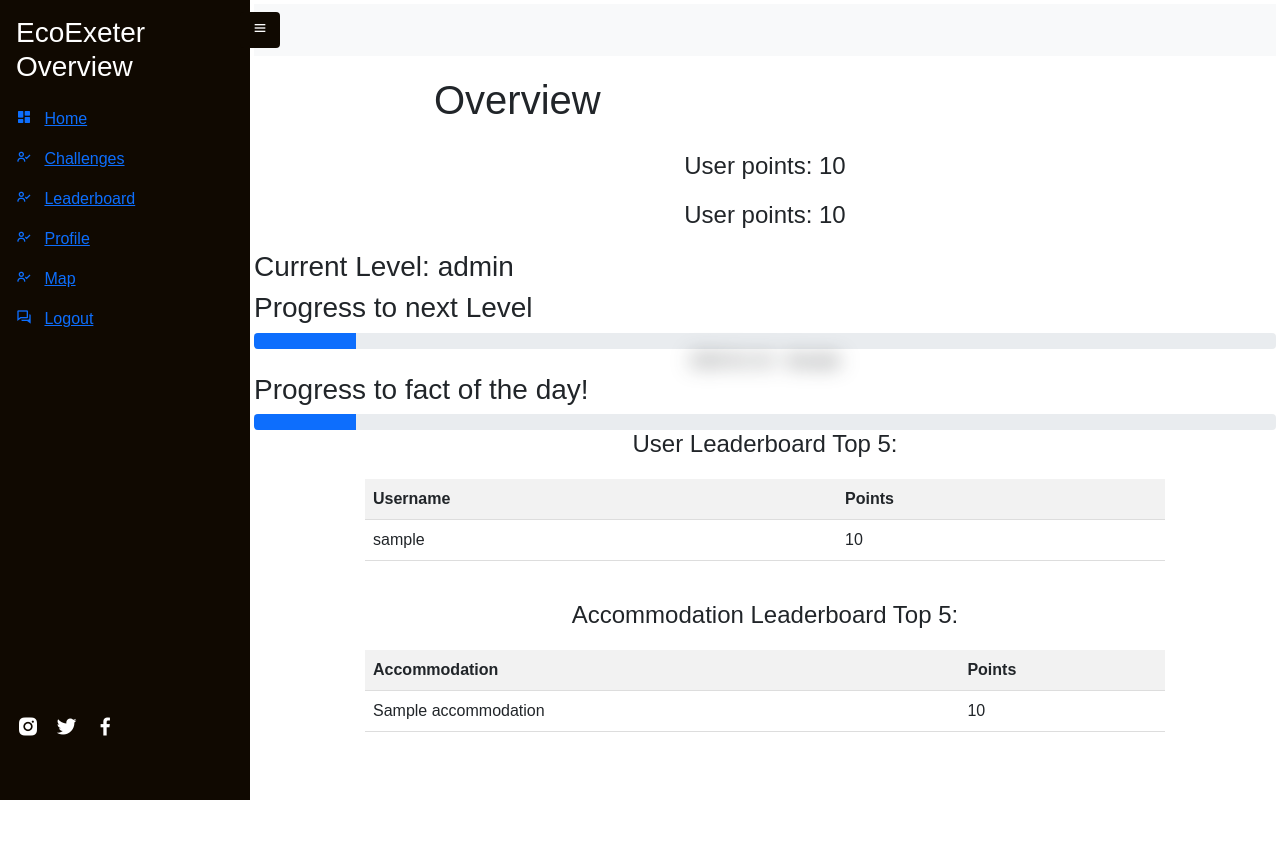
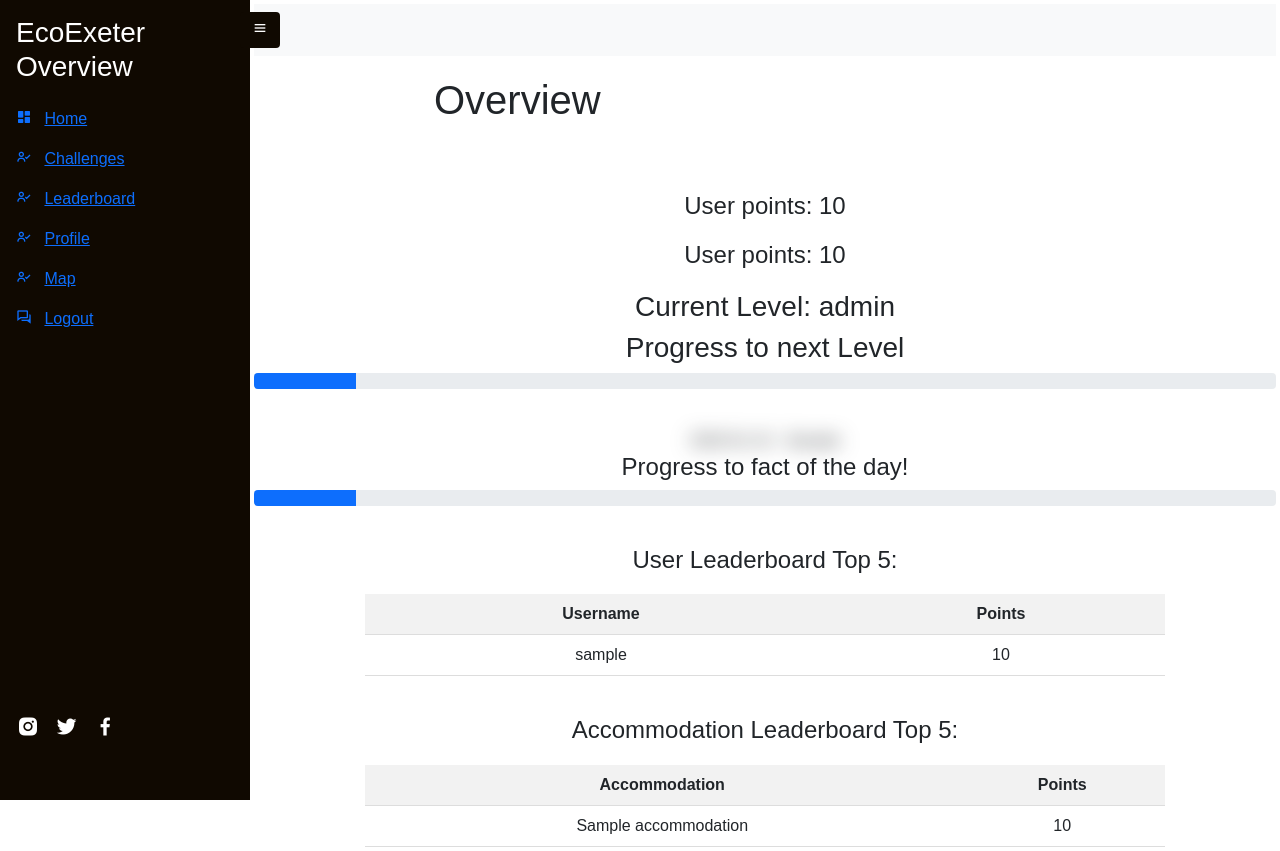
Before and after one commit to prinal07/GroupDjangoProject, a Django app: template player/templates/player/overview.html in a window 1280 px wide. Before the commit the page ends 800 px from the top, so only its background shows below. Run offline with Django 4.2, Linux system fonts and the light colour scheme; tables that the repository leaves empty hold one stand-in row (values such as "Sample post"); the template is opened without the code that fills it: values that come from a table or form of the project are taken from there, most other values are stand-ins (such as "Sample title", 1, 10 or a date in 2020).

Commit message:
basic styling in overview.html

```diff
--- a/player/static/player/overview.css
+++ b/player/static/player/overview.css
@@ -10,7 +10,7 @@
 #user_leaderboard th,
 #user_leaderboard td {
   padding: 8px;
-    text-align: left;
+  text-align: center;
   border-bottom: 1px solid #ddd;
 }
 
@@ -29,7 +29,7 @@
 #accommodation_leaderboard th,
 #accommodation_leaderboard td {
   padding: 8px;
-    text-align: left;
+  text-align: center;
   border-bottom: 1px solid #ddd;
 }
 
@@ -41,6 +41,7 @@
   text-align: center;
   font-size: 24px;
   margin-bottom: 20px;
+  margin-top: 40px;
 }
 
 /*fact of the day styling*/
@@ -58,7 +59,13 @@
   width: 100%;
   height: 100%;
   filter: blur(10px);
+  margin-top: 40px;
 }
+
+#fact-progress-title {
+  text-align: center
+}
+
 
 /*player info styling*/
 
@@ -66,6 +73,7 @@
   text-align: center;
   font-size: 24px;
   margin-bottom: 20px;
+  margin-top: 40px;
 }
 
 .daily-user-points-title {
@@ -73,3 +81,16 @@
   font-size: 24px;
   margin-bottom: 20px;
 }
+
+#overview-title {
+  text-align: center;
+  margin-top: 40px;
+}
+
+#current-level {
+  text-align: center;
+}
+
+#level-progress-title {
+  text-align: center
+}
--- a/player/templates/player/overview.html
+++ b/player/templates/player/overview.html
@@ -28,8 +28,9 @@
 
 
     <div>
+
         <div id="fact-of-day" style="filter:blur({{ blur_strength }}px)">{{ fact_today }}</div>
-        <h3>Progress to fact of the day!</h3>
+        <h4 id="fact-progress-title">Progress to fact of the day!</h4>
         <div class="progress">
             <div class="progress-bar" role="progressbar" style="width:{{ fact_progress }}%"
                  aria-valuenow="{{ fact_progress }}" aria-valuemin="0" aria-valuemax="100"></div>
```
Lines whose indentation alone changed are shown as unchanged.
